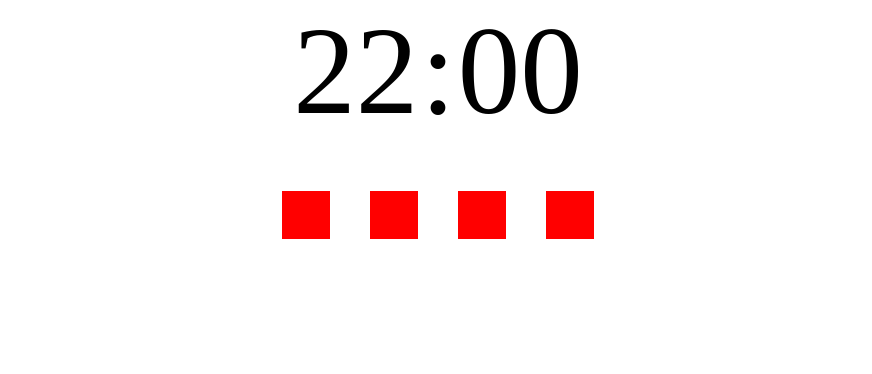
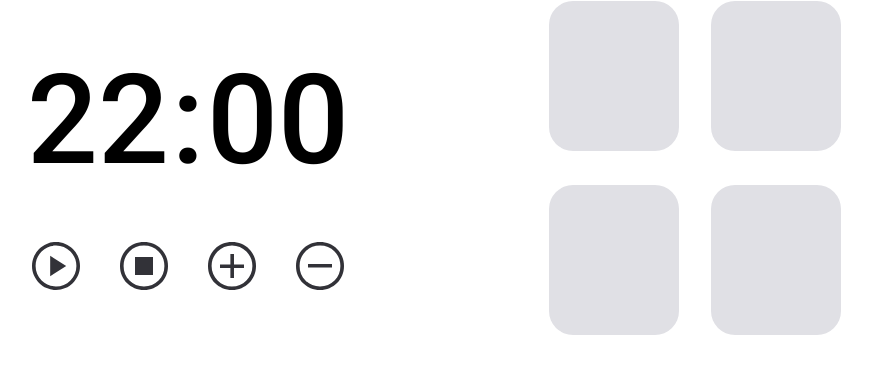
Before and after one commit to ICELUCKBR/focusTimer5, a plain HTML site: page FocusTimer/index.html in a window 1280 px wide. Shown: the whole page, without its empty margins (202-1074 px from the left). Drawn offline with Linux system fonts and the light colour scheme.

Commit message:
Created Columns Sound
Create grid for selector for sound.

```diff
--- a/FocusTimer/index.html
+++ b/FocusTimer/index.html
@@ -4,10 +4,17 @@
     <meta charset="UTF-8" />
     <meta http-equiv="X-UA-Compatible" content="IE=edge" />
     <meta name="viewport" content="width=device-width, initial-scale=1.0" />
-    <link rel="stylesheet" href="style.css">
+    <link rel="preconnect" href="https://fonts.googleapis.com" />
+    <link rel="preconnect" href="https://fonts.gstatic.com" crossorigin />
+    <link
+      href="https://fonts.googleapis.com/css2?family=Roboto:wght@500;700&display=swap"
+      rel="stylesheet"
+    />
+    <link rel="stylesheet" href="style.css" />
     <title>MyFocusTimer</title>
   </head>
   <body>
+    <main>
       <div class="container">
         <div id="timer">
           <span class="minutes">22</span>
@@ -15,11 +22,72 @@
           <span class="seconds">00</span>
         </div>
         <div id="controls">
-        <button id="play"></button>
-        <button id="pause"></button>
-        <button id="plusTime"></button>
-        <button id="minusTime"></button>
+          <button id="play">
+            <svg
+              width="48"
+              height="48"
+              viewBox="0 0 48 48"
+              fill="none"
+              xmlns="http://www.w3.org/2000/svg"
+            >
+              <path
+                d="M18.18 34.2L34.2 24L18.18 13.8V34.2ZM24 48C20.72 48 17.62 47.37 14.7 46.11C11.78 44.85 9.23 43.13 7.05 40.95C4.87 38.77 3.15 36.22 1.89 33.3C0.63 30.38 0 27.28 0 24C0 20.72 0.63 17.62 1.89 14.7C3.15 11.78 4.87 9.23 7.05 7.05C9.23 4.87 11.78 3.15 14.7 1.89C17.62 0.63 20.72 0 24 0C27.28 0 30.38 0.63 33.3 1.89C36.22 3.15 38.77 4.87 40.95 7.05C43.13 9.23 44.85 11.78 46.11 14.7C47.37 17.62 48 20.72 48 24C48 27.28 47.37 30.38 46.11 33.3C44.85 36.22 43.13 38.77 40.95 40.95C38.77 43.13 36.22 44.85 33.3 46.11C30.38 47.37 27.28 48 24 48ZM24 44.4C29.6 44.4 34.4 42.4 38.4 38.4C42.4 34.4 44.4 29.6 44.4 24C44.4 18.4 42.4 13.6 38.4 9.6C34.4 5.6 29.6 3.6 24 3.6C18.4 3.6 13.6 5.6 9.6 9.6C5.6 13.6 3.6 18.4 3.6 24C3.6 29.6 5.6 34.4 9.6 38.4C13.6 42.4 18.4 44.4 24 44.4Z"
+                fill="#323238"
+              />
+            </svg>
+          </button>
+          <button id="stop">
+            <svg
+              width="48"
+              height="48"
+              viewBox="0 0 48 48"
+              fill="none"
+              xmlns="http://www.w3.org/2000/svg"
+            >
+              <path
+                d="M24 48C20.6 48 17.44 47.39 14.52 46.17C11.6 44.95 9.06 43.26 6.9 41.1C4.74 38.94 3.05 36.4 1.83 33.48C0.61 30.56 0 27.4 0 24C0 20.64 0.61 17.5 1.83 14.58C3.05 11.66 4.74 9.12 6.9 6.96C9.06 4.8 11.6 3.1 14.52 1.86C17.44 0.62 20.6 0 24 0C27.36 0 30.5 0.62 33.42 1.86C36.34 3.1 38.88 4.8 41.04 6.96C43.2 9.12 44.9 11.66 46.14 14.58C47.38 17.5 48 20.64 48 24C48 27.4 47.38 30.56 46.14 33.48C44.9 36.4 43.2 38.94 41.04 41.1C38.88 43.26 36.34 44.95 33.42 46.17C30.5 47.39 27.36 48 24 48ZM24 44.4C29.8 44.4 34.65 42.45 38.55 38.55C42.45 34.65 44.4 29.8 44.4 24C44.4 18.2 42.45 13.35 38.55 9.45C34.65 5.55 29.8 3.6 24 3.6C18.2 3.6 13.35 5.55 9.45 9.45C5.55 13.35 3.6 18.2 3.6 24C3.6 29.8 5.55 34.65 9.45 38.55C13.35 42.45 18.2 44.4 24 44.4ZM15 33H33V15H15V33Z"
+                fill="#323238"
+              />
+            </svg>
+          </button>
+          <button id="plusTime">
+            <svg
+              width="48"
+              height="48"
+              viewBox="0 0 48 48"
+              fill="none"
+              xmlns="http://www.w3.org/2000/svg"
+            >
+              <path
+                d="M22.38 36H25.98V26.04H36V22.44H25.98V12H22.38V22.44H12V26.04H22.38V36ZM24 48C20.6 48 17.44 47.39 14.52 46.17C11.6 44.95 9.06 43.26 6.9 41.1C4.74 38.94 3.05 36.4 1.83 33.48C0.61 30.56 0 27.4 0 24C0 20.64 0.61 17.5 1.83 14.58C3.05 11.66 4.74 9.12 6.9 6.96C9.06 4.8 11.6 3.1 14.52 1.86C17.44 0.62 20.6 0 24 0C27.36 0 30.5 0.62 33.42 1.86C36.34 3.1 38.88 4.8 41.04 6.96C43.2 9.12 44.9 11.66 46.14 14.58C47.38 17.5 48 20.64 48 24C48 27.4 47.38 30.56 46.14 33.48C44.9 36.4 43.2 38.94 41.04 41.1C38.88 43.26 36.34 44.95 33.42 46.17C30.5 47.39 27.36 48 24 48ZM24 44.4C29.6 44.4 34.4 42.4 38.4 38.4C42.4 34.4 44.4 29.6 44.4 24C44.4 18.4 42.4 13.6 38.4 9.6C34.4 5.6 29.6 3.6 24 3.6C18.4 3.6 13.6 5.6 9.6 9.6C5.6 13.6 3.6 18.4 3.6 24C3.6 29.6 5.6 34.4 9.6 38.4C13.6 42.4 18.4 44.4 24 44.4Z"
+                fill="#323238"
+              />
+            </svg>
+          </button>
+          <button id="minusTime">
+            <svg
+              width="48"
+              height="48"
+              viewBox="0 0 48 48"
+              fill="none"
+              xmlns="http://www.w3.org/2000/svg"
+            >
+              <path
+                d="M12 25.62H36V22.02H12V25.62ZM24 48C20.6 48 17.44 47.39 14.52 46.17C11.6 44.95 9.06 43.26 6.9 41.1C4.74 38.94 3.05 36.4 1.83 33.48C0.61 30.56 0 27.4 0 24C0 20.64 0.61 17.5 1.83 14.58C3.05 11.66 4.74 9.12 6.9 6.96C9.06 4.8 11.6 3.1 14.52 1.86C17.44 0.62 20.6 0 24 0C27.36 0 30.5 0.62 33.42 1.86C36.34 3.1 38.88 4.8 41.04 6.96C43.2 9.12 44.9 11.66 46.14 14.58C47.38 17.5 48 20.64 48 24C48 27.4 47.38 30.56 46.14 33.48C44.9 36.4 43.2 38.94 41.04 41.1C38.88 43.26 36.34 44.95 33.42 46.17C30.5 47.39 27.36 48 24 48ZM24 44.4C29.8 44.4 34.65 42.45 38.55 38.55C42.45 34.65 44.4 29.8 44.4 24C44.4 18.2 42.45 13.35 38.55 9.45C34.65 5.55 29.8 3.6 24 3.6C18.2 3.6 13.35 5.55 9.45 9.45C5.55 13.35 3.6 18.2 3.6 24C3.6 29.8 5.55 34.65 9.45 38.55C13.35 42.45 18.2 44.4 24 44.4Z"
+                fill="#323238"
+              />
+            </svg>
+          </button>
         </div>
       </div>
+     <div class="cards">
+        <div class="card"></div>
+        <div class="card"></div>
+        <div class="card"></div>
+        <div class="card"></div>
+     </div>
+      </div>
+
+    </main>
   </body>
 </html>
--- a/FocusTimer/style.css
+++ b/FocusTimer/style.css
@@ -6,12 +6,18 @@
 
 :root{
     font-size: 62.5%;
+    font-family: 'Roboto', sans-serif;
 }
 
 body{
-    margin: 0 auto;
+    margin: auto 0;
+
+}
+main{
+    display: flex;
     align-items: center;
     justify-content: center;
+    gap:19.2rem;
 }
 
 .container{
@@ -36,6 +42,27 @@ align-items: center;
     height: 4.8rem;
     width: 4.8rem;
     border: none;
-    background-color: red;
+    background-color: transparent;
     cursor: pointer;
 }
+
+.cards{
+    width: 30.8rem;
+    height: 33.6rem;
+    background-color:none;
+    display: grid;
+    grid-template-areas:
+    "A B";
+    align-items: center;
+    justify-content: center;
+    gap:3.2rem;
+}
+
+.card{
+height: 15rem;
+width: 13rem;
+border-radius: 24px;
+background-color:rgb(224, 224, 229);
+cursor: pointer;
+
+}
```
Lines whose indentation alone changed are shown as unchanged.
